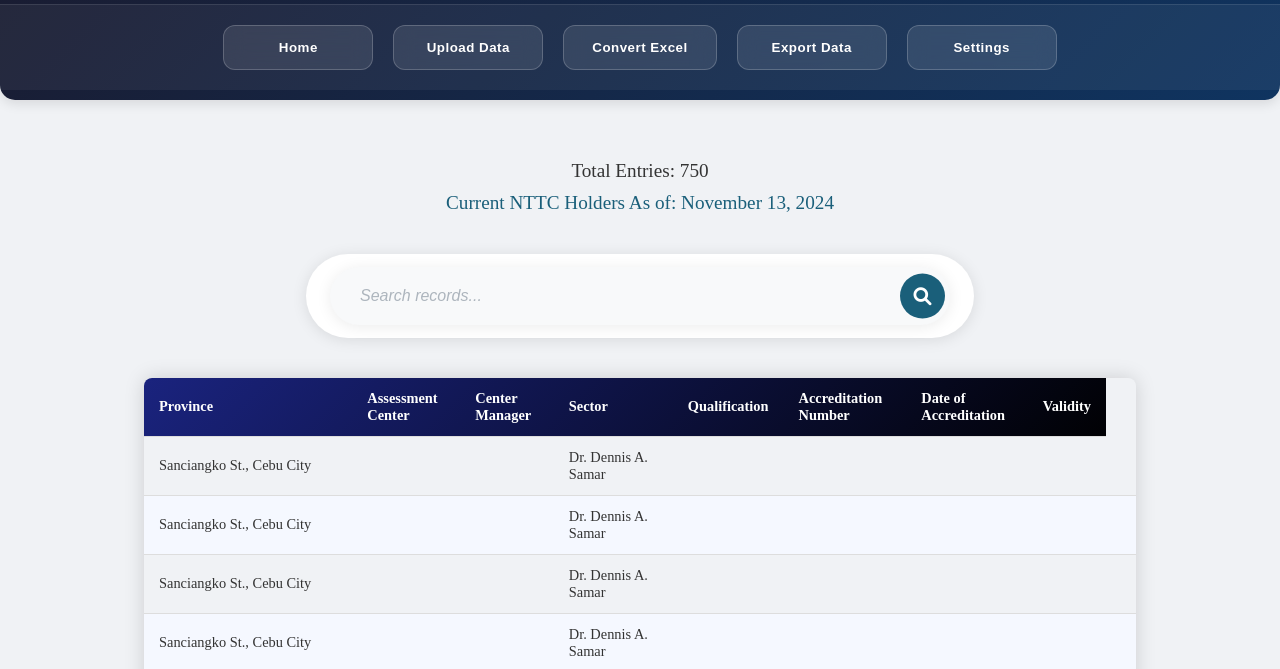
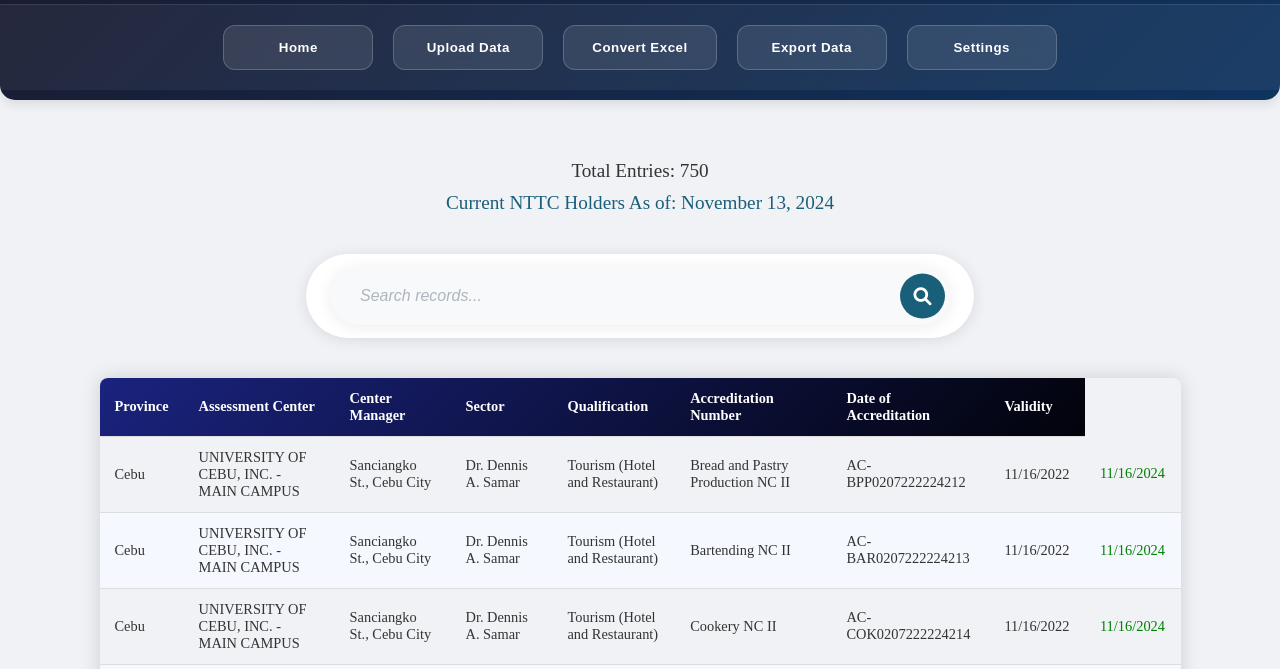
Before and after one commit to kanereroma2343/r7tesdata, a plain HTML site: page r7ac/index.html in a window 1280 px wide. Shown: the part 130-799 px from the top of the page. Drawn offline with Linux system fonts and the light colour scheme.

Commit message:
Update index.html

```diff
--- a/r7ac/index.html
+++ b/r7ac/index.html
@@ -125,15 +125,15 @@
 
             return `
                 <tr>
-                    <td>${row.D || ''}</td>
-                    <td>${row.E || ''}</td>
-                    <td>${row.F || ''}</td>
+                    <td>${row.B || ''}</td>
+                    <td>${row.C || ''}</td>
+                    <td>${row.D|| ''}</td>
                     <td>${row.G || ''}</td>
-                    <td>${row.S || ''}</td>
-                    <td>${row.AD || ''}</td>
-                    <td>${row.AG || ''}</td>
-                    <td>${row.AE || ''}</td>
-                    <td style="color: ${validityColor}">${row.V || ''}</td>
+                    <td>${row.I || ''}</td>
+                    <td>${row.J || ''}</td>
+                    <td>${row.K || ''}</td>
+                    <td>${row.L || ''}</td>
+                    <td style="color: ${validityColor}">${row.M|| ''}</td>
                 </tr>
             `;
         }).join("");
```
